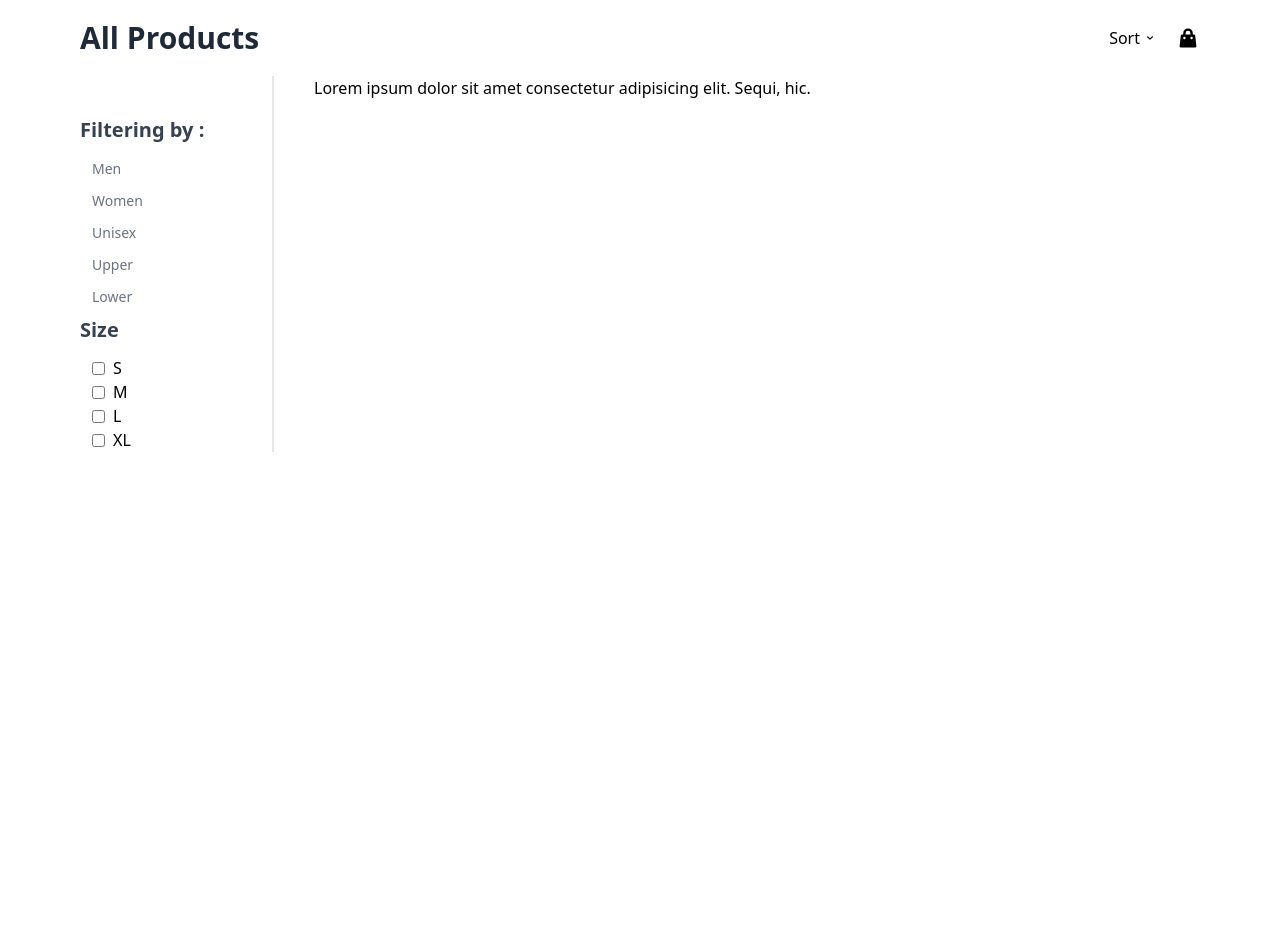
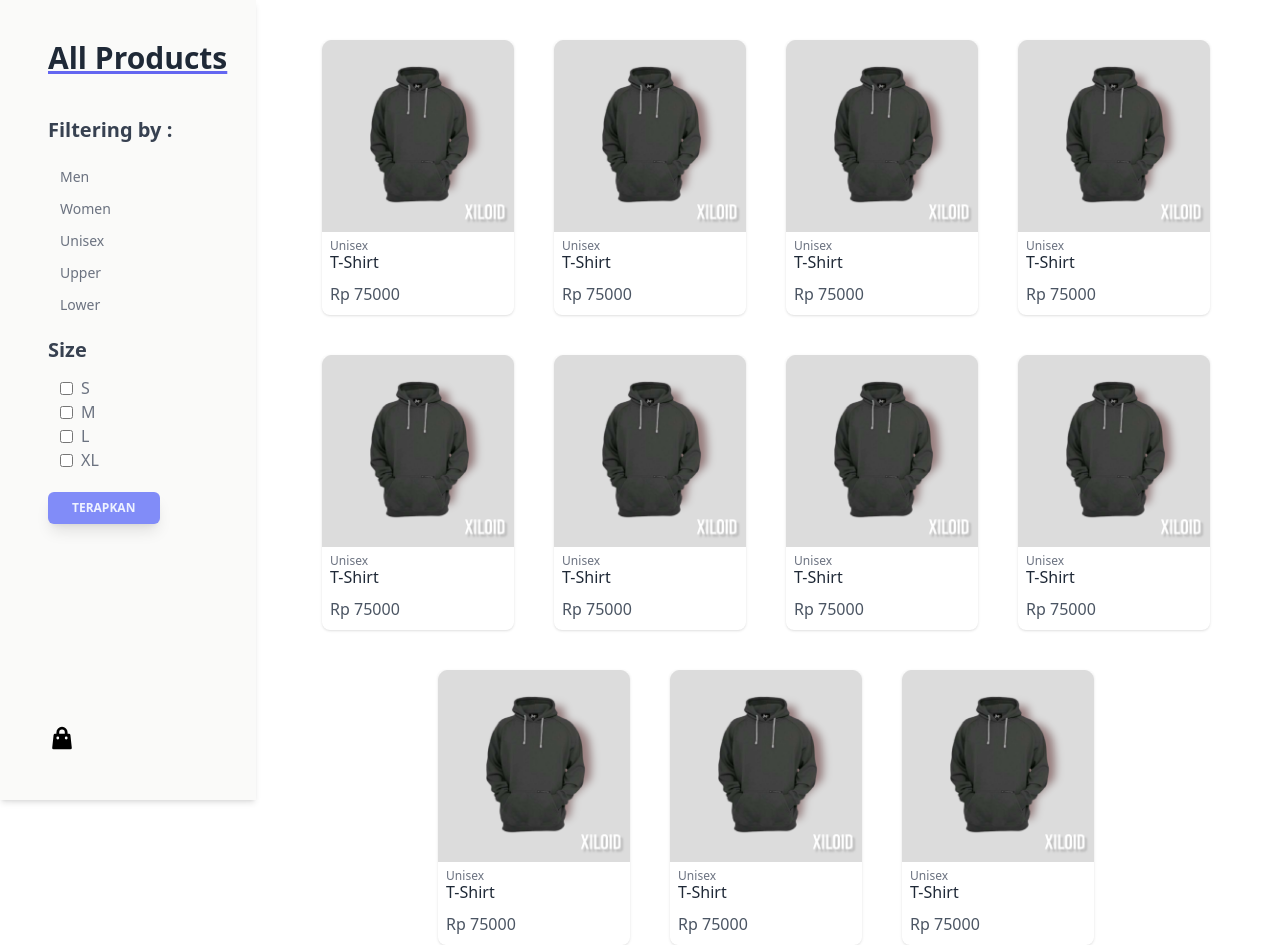
Before and after one commit to n0yy/tritos-shop, a Next.js app: page /products in a window 1280 px wide. Before the commit the page ends 800 px from the top, so only its background shows below. Built offline with nearby package versions, Linux system fonts and the light colour scheme.

Commit message:
finishing products page

```diff
--- a/components/CardProduct.jsx
+++ b/components/CardProduct.jsx
@@ -1,5 +1,4 @@
 import Image from "next/image";
-import Button from "./button";
 
 export default function CardProduct({ category, name, price }) {
   return (
--- a/components/navbar.jsx
+++ b/components/navbar.jsx
@@ -36,14 +36,14 @@ export default function Navbar() {
               leaveFrom="transform opacity-100 scale-100"
               leaveTo="transform opacity-0 scale-95"
             >
-              <Menu.Items className="absolute top-7 bg-indigo-50 p-3 shadow-md flex flex-col focus:outline-none rounded-md w-44 space-y-3">
+              <Menu.Items className="absolute top-7 bg-indigo-50 px-3 py-2 shadow-md flex flex-col focus:outline-none rounded-md w-44">
                 <Menu.Item>
                   {({ active }) => (
                     <a
                       className={`${
                         active &&
-                        "bg-blue-500 p-2 transition duration-200 rounded-md text-indigo-50"
-                      }`}
+                        "bg-blue-500 transition duration-200 rounded-md text-indigo-50"
+                      } p-2`}
                       href="/account-settings"
                     >
                       Men
@@ -55,11 +55,24 @@ export default function Navbar() {
                     <a
                       className={`${
                         active &&
-                        "bg-blue-500 rounded-md text-indigo-50 p-2 transition duration-200 "
-                      }`}
+                        "bg-blue-500 rounded-md text-indigo-50 transition duration-200 "
+                      } p-2`}
                       href="/account-settings"
                     >
                       Women
+                    </a>
+                  )}
+                </Menu.Item>
+                <Menu.Item>
+                  {({ active }) => (
+                    <a
+                      className={`${
+                        active &&
+                        "bg-blue-500 rounded-md text-indigo-50 transition duration-200 "
+                      } p-2`}
+                      href="/account-settings"
+                    >
+                      Unisex
                     </a>
                   )}
                 </Menu.Item>
--- a/components/products/Menus.jsx
+++ /dev/null
@@ -1,61 +0,0 @@
-import { Menu } from "@headlessui/react";
-import { ChevronDownIcon } from "@heroicons/react/solid";
-import Link from "next/link";
-import { ShoppingBagIcon } from "@heroicons/react/solid";
-
-const Menus = () => {
-  return (
-    <div className="flex items-center space-x-5">
-      <Menu as="div" className="relative">
-        <Menu.Button className="flex items-center focus:outline-none">
-          Sort <ChevronDownIcon className="h-3 w-3 ml-1" />
-        </Menu.Button>
-        <Menu.Items className="absolute bg-gray-50 right-5 px-3 py-1 rounded-md shadow-md flex flex-col w-36 focus:outline-none">
-          <Menu.Item>
-            {({ active }) => (
-              <a
-                className={`${
-                  active && "bg-indigo-500 text-white"
-                } rounded-md px-2 py-0.5`}
-                href="/account-settings"
-              >
-                Men
-              </a>
-            )}
-          </Menu.Item>
-          <Menu.Item>
-            {({ active }) => (
-              <a
-                className={`${
-                  active && "bg-indigo-500 text-white"
-                } rounded-md px-2 py-0.5`}
-                href="/account-settings"
-              >
-                Women
-              </a>
-            )}
-          </Menu.Item>
-          <Menu.Item>
-            {({ active }) => (
-              <a
-                className={`${
-                  active && "bg-indigo-500 text-white"
-                } rounded-md px-2 py-0.5`}
-                href="/account-settings"
-              >
-                Unisex
-              </a>
-            )}
-          </Menu.Item>
-        </Menu.Items>
-      </Menu>
-      <Link href="/">
-        <a>
-          <ShoppingBagIcon className="w-6" />
-        </a>
-      </Link>
-    </div>
-  );
-};
-
-export default Menus;
--- a/components/products/SideBar.jsx
+++ b/components/products/SideBar.jsx
@@ -1,12 +1,18 @@
 import { useState } from "react";
-import { RadioGroup } from "@headlessui/react";
+import Link from "next/link";
+import { ShoppingBagIcon } from "@heroicons/react/solid";
+import Button from "../button";
 
 const SideBar = () => {
   const [filter, setFilter] = useState(false);
-  const [plan, setPlan] = useState("startup");
 
   return (
     <>
+      <div className="fixed flex flex-col space-y-5 min-h-screen pl-12 bg-stone-50 top-0 w-[20%] pt-10 shadow-md">
+        <h2 className="text-3xl font-bold text-gray-800 mb-5 underline decoration-indigo-500">
+          All Products
+        </h2>
+        <h5 className="text-xl font-semibold text-gray-700">Filtering by :</h5>
         <div className="flex flex-col space-y-2">
           <button
             onClick={(e) => setFilter(!filter)}
@@ -73,27 +79,49 @@ const SideBar = () => {
             ></div>
             <span className="ml-3 text-sm">Lower</span>
           </button>
+        </div>
         <div>
           <h5 className="text-xl font-semibold text-gray-700">Size</h5>
           <div className="ml-3 mt-3">
             <div className="flex items-center space-x-2">
               <input type="checkbox" name="s" id="s" className="rounded-full" />
-              <label htmlFor="s">S</label>
+              <label htmlFor="s" className="text-gray-500">
+                S
+              </label>
             </div>
             <div className="flex items-center space-x-2">
-              <input type="checkbox" name="s" id="s" className="rounded-full" />
-              <label htmlFor="s">M</label>
+              <input type="checkbox" name="m" id="m" className="rounded-full" />
+              <label htmlFor="m" className="text-gray-500">
+                M
+              </label>
             </div>
             <div className="flex items-center space-x-2">
-              <input type="checkbox" name="s" id="s" className="rounded-full" />
-              <label htmlFor="s">L</label>
+              <input type="checkbox" name="l" id="l" className="rounded-full" />
+              <label htmlFor="l" className="text-gray-500">
+                L
+              </label>
             </div>
             <div className="flex items-center space-x-2">
-              <input type="checkbox" name="s" id="s" className="rounded-full" />
-              <label htmlFor="s">XL</label>
+              <input
+                type="checkbox"
+                name="xl"
+                id="xl"
+                className="rounded-full"
+              />
+              <label htmlFor="xl" className="text-gray-500">
+                XL
+              </label>
             </div>
           </div>
         </div>
+        <Button to="/" sizing="w-28 h-8">
+          Terapkan
+        </Button>
+        <Link href="/">
+          <a className="absolute bottom-12">
+            <ShoppingBagIcon className="w-7" />
+          </a>
+        </Link>
       </div>
     </>
   );
--- /dev/null
+++ b/pages/_document.js
@@ -0,0 +1,13 @@
+import { Html, Head, Main, NextScript } from "next/document";
+
+export default function Document() {
+  return (
+    <Html lang="id" className="scroll-smooth">
+      <Head />
+      <body className="antialiased font-sans">
+        <Main />
+        <NextScript />
+      </body>
+    </Html>
+  );
+}
--- a/pages/products/index.jsx
+++ b/pages/products/index.jsx
@@ -1,7 +1,5 @@
-import Link from "next/link";
-import Image from "next/image";
+import CardProduct from "../../components/CardProduct";
 import { useEffect } from "react";
-import Menus from "../../components/products/Menus";
 import SideBar from "../../components/products/SideBar";
 
 const Products = () => {
@@ -11,23 +9,25 @@ const Products = () => {
 
   return (
     <>
-      {/* Header */}
-      <div className="flex items-center justify-between px-20 my-5 ">
-        <h2 className="text-3xl font-bold text-gray-800">All Products</h2>
-        <Menus />
-      </div>
-
       {/* Main */}
-      <div className="flex px-20 divide-x-2 mt-5">
+      <div className="flex">
         {/* sidebar */}
-        <div className="w-48 mt-10">
-          <h5 className="text-xl font-semibold mb-3 text-gray-700">
-            Filtering by :
-          </h5>
+        <div className="w-1/5 mt-10">
           <SideBar />
         </div>
-        <div className="pl-10">
-          Lorem ipsum dolor sit amet consectetur adipisicing elit. Sequi, hic.
+
+        <div className="gap-10 mt-10 pl-10 flex justify-center w-full flex-wrap">
+          <CardProduct name="T-Shirt" category="Unisex" price="75000" />
+          <CardProduct name="T-Shirt" category="Unisex" price="75000" />
+          <CardProduct name="T-Shirt" category="Unisex" price="75000" />
+          <CardProduct name="T-Shirt" category="Unisex" price="75000" />
+          <CardProduct name="T-Shirt" category="Unisex" price="75000" />
+          <CardProduct name="T-Shirt" category="Unisex" price="75000" />
+          <CardProduct name="T-Shirt" category="Unisex" price="75000" />
+          <CardProduct name="T-Shirt" category="Unisex" price="75000" />
+          <CardProduct name="T-Shirt" category="Unisex" price="75000" />
+          <CardProduct name="T-Shirt" category="Unisex" price="75000" />
+          <CardProduct name="T-Shirt" category="Unisex" price="75000" />
         </div>
       </div>
     </>
```
Lines whose indentation alone changed are shown as unchanged.
